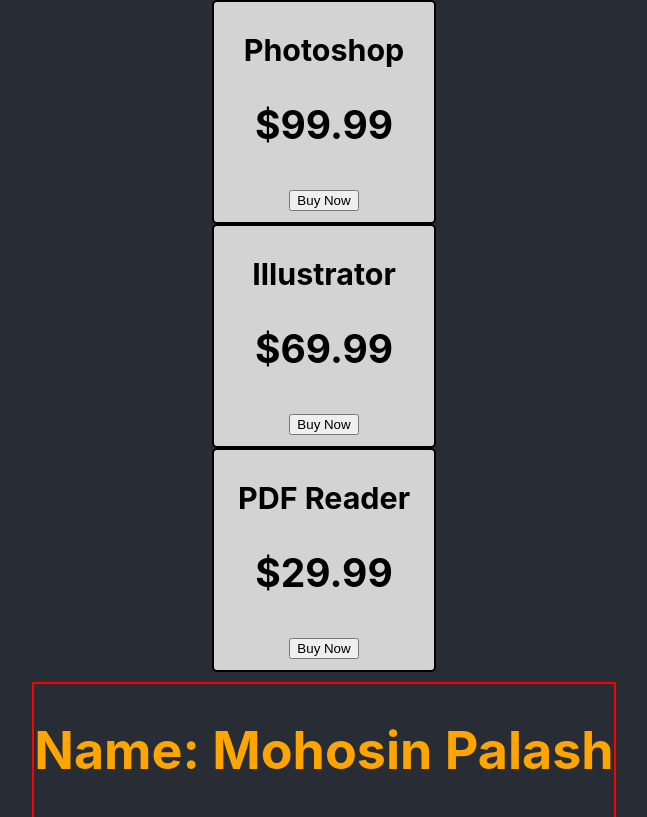
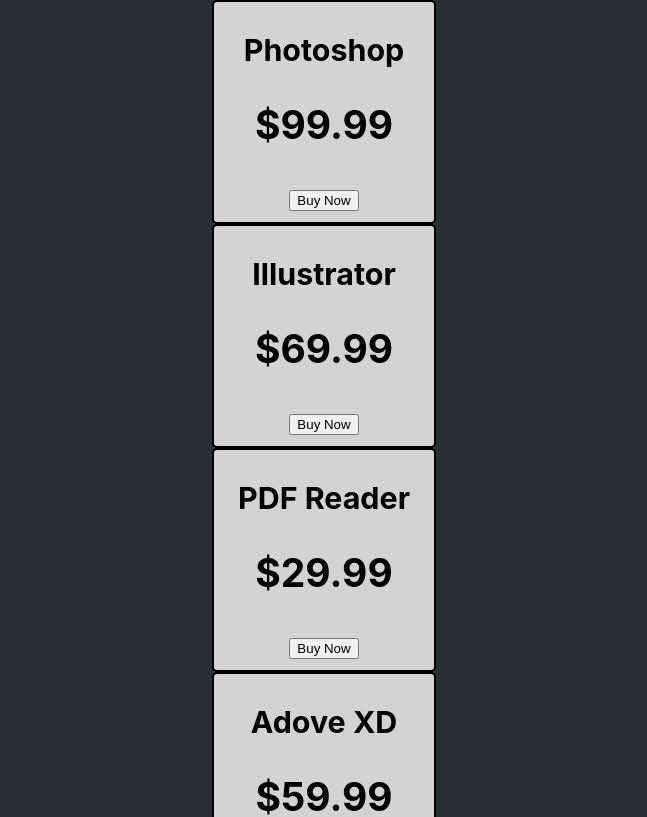
Before and after one commit to MohosinPalash/react-core-concepts, a React (Create React App) app: page / in a window 1280 px wide. Shown: the top 817 px of the page, without its empty margins (316-963 px from the left). Built offline with nearby package versions, Linux system fonts and the light colour scheme.

Commit message:
Create multiple components from an array of objects

```diff
--- a/src/App.js
+++ b/src/App.js
@@ -7,14 +7,23 @@
     {name: 'Photoshop', price: '$99.99'},
     {name: 'Illustrator', price: '$69.99'},
     {name: 'PDF Reader', price: '$29.99'},
+    {name: 'Adove XD', price: '$59.99'},
   ]
 
   return (
     <div className="App">
       <header className="App-header">
+        {/* dynamically passing obejct */}
+        {
+          products.map(pd => <Products product={pd}></Products>)
+        }
+
+
         <Products product={products[0]} ></Products>
         <Products product={products[1]} ></Products>
         <Products product={products[2]} ></Products>
+
+
         <Person name='Mohosin Palash' job='Student'></Person>
         <Person name='Shoptorshe Prova' job='Doctor'></Person>
       </header>
```
